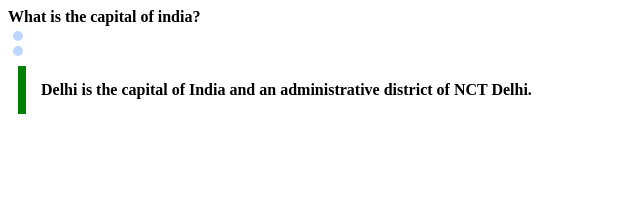
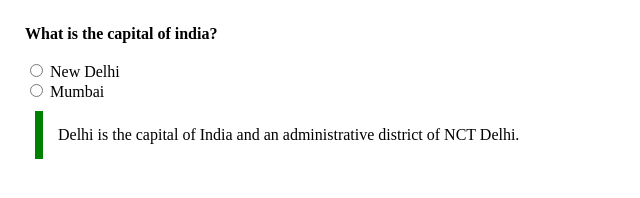
Before and after one commit to acciojob/trivia-Akashgupta19971998, a website: page main.html in a window 1280 px wide. Shown: the whole page, without its empty margins (0-640 px from the left). Drawn offline with Linux system fonts and the light colour scheme.

Commit message:
Update main.html

```diff
--- a/main.html
+++ b/main.html
@@ -5,39 +5,34 @@
 <head>
 	<link rel="stylesheet" href="styles.css">
 	<style>
-	#border-text{
+		body {
+			padding: 15px;
+			margin: 10px;
+		}
+
+		#border-text {
 			max-width: 600px;
 			margin: 10px;
 			padding: 15px;
 			border-left: 8px solid green;
 			background-color: #f8fffe"";
-		font-weight: bold;
-	}
-	.circle {
-  /* (A) SAME WIDTH & HEIGHT - SQUARE */
-  width: 10px;
-  height: 10px;
-  /* padding: 5px; */
-  margin: 5px;
-
-  /* (B) 50% RADIUS = CIRCLE */
-  border-radius: 50%;
-
-  /* (C) BACKGROUND COLOR */
-  background: #bcd6ff;
+			/* font-weight: bold; */
 		}
 	</style>
 </head>
+
 <body>
 	<b>What is the capital of india?</b>
-	<div class="circle"></div>
-	<div class="circle"></div>
+	<br /><br />
+	<input type="radio" /> New Delhi
+	<br />
+	<input type="radio" /> Mumbai
+	<br />
 
 
 	<!-- the entire body must be written by student -->
 	<!--<span>-->
 	<p id="border-text">Delhi is the capital of India and an administrative district of NCT Delhi.</p>
-	<!--</span>-->
 	<script type="text/javascript" src="./script.js">
 	</script>
 
```
Lines whose indentation alone changed are shown as unchanged.
